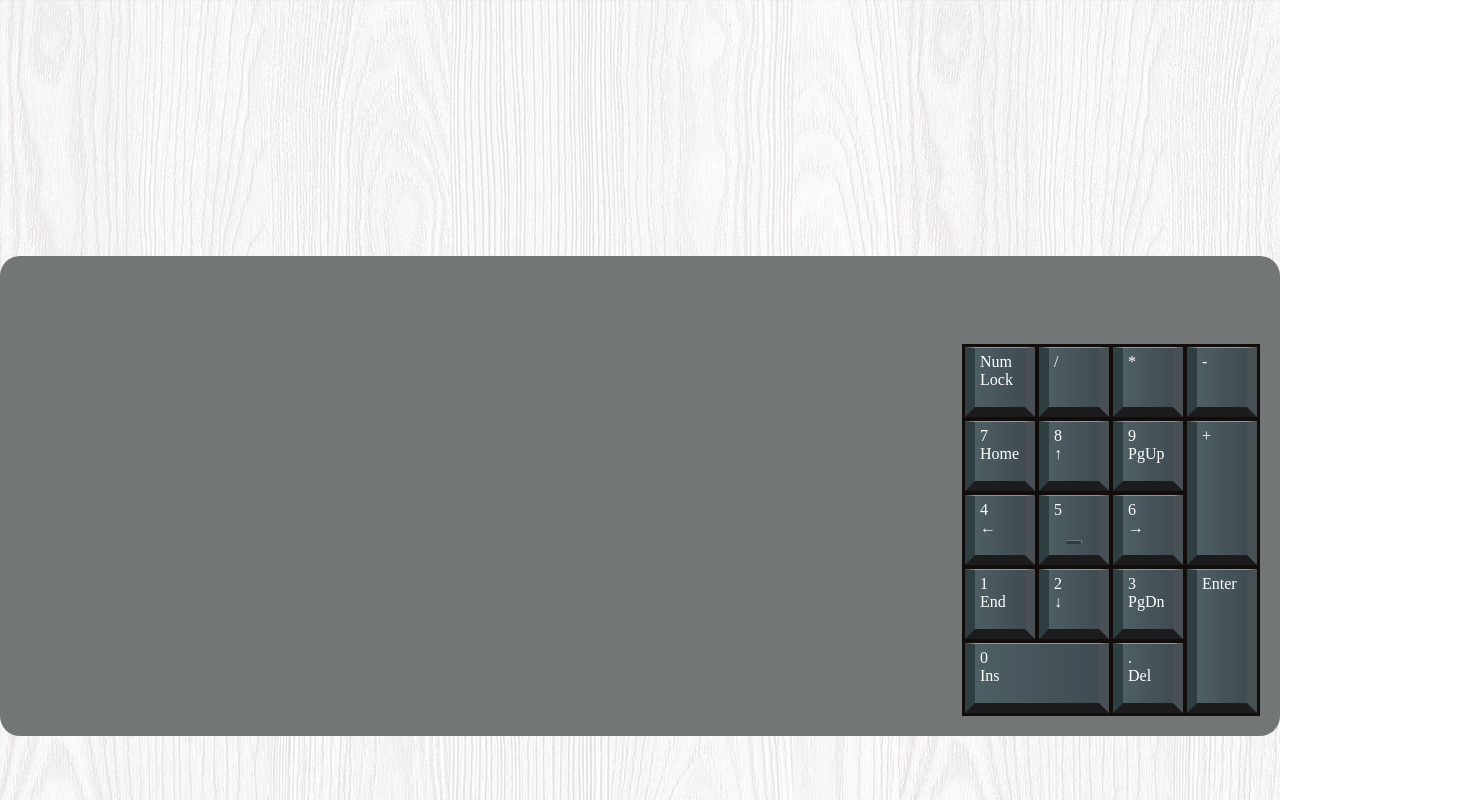
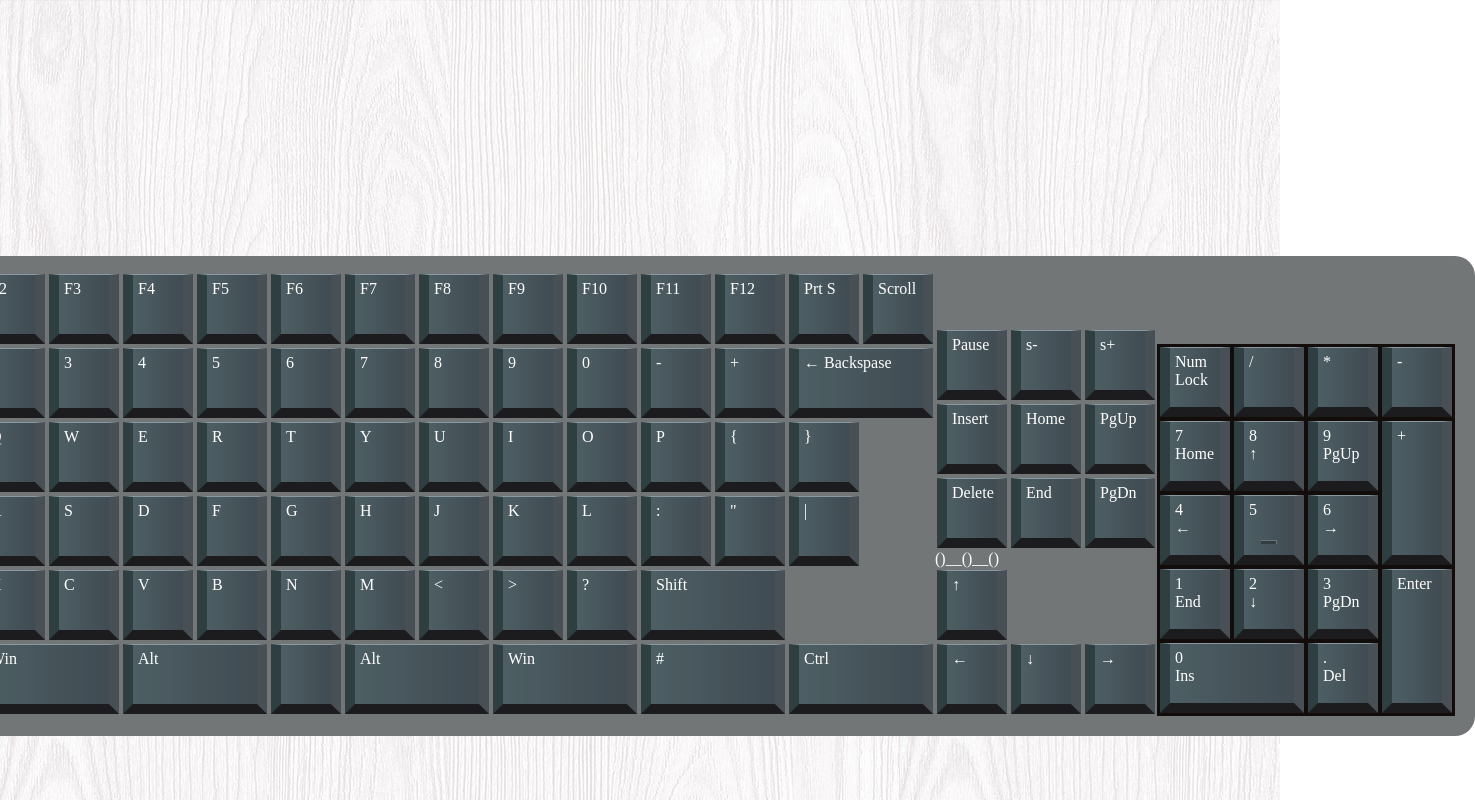
Before and after one commit to nirastor/keyboard, a plain HTML site: page index.html in a window 1280 px wide. Shown: the whole page, 1475 px wide, since content can reach past the window. Drawn offline with Linux system fonts and the light colour scheme.

Commit message:
Add files via upload

```diff
--- a/index.html
+++ b/index.html
@@ -9,47 +9,183 @@
 <body>
   <div class="table">
     <div class="keyboard">
-      <div class="keyboard-numpad numpad">
+
+      <div class="keys keyboard-section">
+        <div class="row key-row-1">
+          <div class="btn btn--half-h btn-std-w">Esc</div>
+          <div class="btn btn--half-h btn-std-w">F1</div>
+          <div class="btn btn--half-h btn-std-w">F2</div>
+          <div class="btn btn--half-h btn-std-w">F3</div>
+          <div class="btn btn--half-h btn-std-w">F4</div>
+          <div class="btn btn--half-h btn-std-w">F5</div>
+          <div class="btn btn--half-h btn-std-w">F6</div>
+          <div class="btn btn--half-h btn-std-w">F7</div>
+          <div class="btn btn--half-h btn-std-w">F8</div>
+          <div class="btn btn--half-h btn-std-w">F9</div>
+          <div class="btn btn--half-h btn-std-w">F10</div>
+          <div class="btn btn--half-h btn-std-w">F11</div>
+          <div class="btn btn--half-h btn-std-w">F12</div>
+          <div class="btn btn--half-h btn-std-w">Prt S</div>
+          <div class="btn btn--half-h btn-std-w">Scroll</div>
+        </div>
+
+        <div class="row key-row-2">
+          <div class="btn btn-std-w">Ё</div>
+          <div class="btn btn-std-w">1</div>
+          <div class="btn btn-std-w">2</div>
+          <div class="btn btn-std-w">3</div>
+          <div class="btn btn-std-w">4</div>
+          <div class="btn btn-std-w">5</div>
+          <div class="btn btn-std-w">6</div>
+          <div class="btn btn-std-w">7</div>
+          <div class="btn btn-std-w">8</div>
+          <div class="btn btn-std-w">9</div>
+          <div class="btn btn-std-w">0</div>
+          <div class="btn btn-std-w">-</div>
+          <div class="btn btn-std-w">+</div>
+          <div class="btn btn--hor btn--hor-200">← Backspase</div>
+        </div>
+
+        <div class="row key-row-3">
+          <div class="btn btn--hor btn--hor-150">Tab</div>
+          <div class="btn btn-std-w">Q</div>
+          <div class="btn btn-std-w">W</div>
+          <div class="btn btn-std-w">E</div>
+          <div class="btn btn-std-w">R</div>
+          <div class="btn btn-std-w">T</div>
+          <div class="btn btn-std-w">Y</div>
+          <div class="btn btn-std-w">U</div>
+          <div class="btn btn-std-w">I</div>
+          <div class="btn btn-std-w">O</div>
+          <div class="btn btn-std-w">P</div>
+          <div class="btn btn-std-w">{</div>
+          <div class="btn btn-std-w">}</div>
+        </div>
+
+        <div class="row key-row-4">
+          <div class="btn btn--hor btn--hor-175">Caps Lock</div>
+          <div class="btn btn-std-w">A</div>
+          <div class="btn btn-std-w">S</div>
+          <div class="btn btn-std-w">D</div>
+          <div class="btn btn-std-w">F</div>
+          <div class="btn btn-std-w">G</div>
+          <div class="btn btn-std-w">H</div>
+          <div class="btn btn-std-w">J</div>
+          <div class="btn btn-std-w">K</div>
+          <div class="btn btn-std-w">L</div>
+          <div class="btn btn-std-w">:</div>
+          <div class="btn btn-std-w">"</div>
+          <div class="btn btn-std-w">|</div>
+        </div>
+
+        <div class="row key-row-5">
+          <div class="btn btn-w-max">Shift</div>
+          <div class="btn btn-std-w">Z</div>
+          <div class="btn btn-std-w">X</div>
+          <div class="btn btn-std-w">C</div>
+          <div class="btn btn-std-w">V</div>
+          <div class="btn btn-std-w">B</div>
+          <div class="btn btn-std-w">N</div>
+          <div class="btn btn-std-w">M</div>
+          <div class="btn btn-std-w">&lt;</div>
+          <div class="btn btn-std-w">&gt;</div>
+          <div class="btn btn-std-w">?</div>
+          <div class="btn btn--hor btn--hor-275">Shift</div>
+        </div>
+
+        <div class="row key-row-6">
+          <div class="btn btn--hor btn--hor-150">Ctrl</div>
+          <div class="btn btn--hor btn--hor-125">Win</div>
+          <div class="btn btn--hor btn--hor-125">Alt</div>
+          <div class="btn btn-w-max">&nbsp;</div>
+          <div class="btn btn--hor btn--hor-125">Alt</div>
+          <div class="btn btn--hor btn--hor-125">Win</div>
+          <div class="btn btn--hor btn--hor-125">#</div>
+          <div class="btn btn--hor btn--hor-150">Ctrl</div>
+        </div>
+      </div>
+
+      <div class="middle-section">
+        <div class="middle-section-top keyboard-section">
+          <div class="row">
+            <div class="btn btn--half-h btn-std-w" id="pause">Pause</div>
+            <div class="btn btn--half-h btn-std-w" id="s-">s-</div>
+            <div class="btn btn--half-h btn-std-w" id="s+">s+</div>
+          </div>
+          <div class="row">
+            <div class="btn btn-std-w" id="insert">Insert</div>
+            <div class="btn btn-std-w" id="home">Home</div>
+            <div class="btn btn-std-w" id="pgup">PgUp</div>
+          </div>
+          <div class="row">
+            <div class="btn btn-std-w" id="delete">Delete</div>
+            <div class="btn btn-std-w" id="end">End</div>
+            <div class="btn btn-std-w" id="pgdn">PgDn</div>
+          </div>
+        </div>
+
+        <div class="middle-section-lights">
+          ()__()__()
+        </div>
+
+        <div class="middle-section-arrows">
+          <div class="row row-center">
+            <div class="keyboard-section">
+              <div class="btn btn-std-w" id="up">↑</div>
+            </div>
+          </div>
+
+          <div class="keyboard-section">
+            <div class="row">
+              <div class="btn btn-std-w" id="left">←</div>
+              <div class="btn btn-std-w" id="down">↓</div>
+              <div class="btn btn-std-w" id="right">→</div>
+            </div>
+          </div>
+        </div>
+      </div>
+
+      <div class="keyboard-section numpad">
         <div class="key-area">
 
           <div class="row">
-            <div class="btn" id="num-lock">Num Lock</div>
-            <div class="btn" id="num-slash">/</div>
-            <div class="btn" id="num-mult">*</div>
-            <div class="btn" id="num-munus">-</div>
+            <div class="btn btn-std-w" id="num-lock">Num Lock</div>
+            <div class="btn btn-std-w" id="num-slash">/</div>
+            <div class="btn btn-std-w" id="num-mult">*</div>
+            <div class="btn btn-std-w" id="num-munus">-</div>
           </div>
 
           <div class="row">
             <div class="wrapper">
               <div class="row">
-                <div class="btn" id="num-7">
+                <div class="btn btn-std-w" id="num-7">
                   <div class="num-btn__digit">7</div>
                   <div class="num-btm__text">Home</div>
                 </div>
 
-                <div class="btn" id="num-8">
+                <div class="btn btn-std-w" id="num-8">
                   <div class="num-btn__digit">8</div>
                   <div class="num-btm__text">↑</div>
                 </div>
 
-                <div class="btn" id="num-9">
+                <div class="btn btn-std-w" id="num-9">
                   <div class="num-btn__digit">9</div>
                   <div class="num-btm__text">PgUp</div>
                 </div>
               </div>
 
               <div class="row">
-                <div class="btn" id="num-4">
+                <div class="btn btn-std-w" id="num-4">
                   <div class="num-btn__digit">4</div>
                   <div class="num-btm__text">←</div>
                 </div>
 
 
-                <div class="btn" id="num-5">
+                <div class="btn btn-std-w" id="num-5">
                   <div class="num-btn__digit">5</div>
                 </div>
 
-                <div class="btn" id="num-6">
+                <div class="btn btn-std-w" id="num-6">
                   <div class="num-btn__digit">6</div>
                   <div class="num-btm__text">→</div>
                 </div>
@@ -57,42 +193,42 @@
               </div>
             </div>
 
-            <div class="btn btn--ver" id="num-plus">+</div>
+            <div class="btn btn--ver btn-std-w" id="num-plus">+</div>
           </div>
 
           <div class="row">
             <div class="wrapper">
               <div class="row">
-                <div class="btn" id="num-1">
+                <div class="btn btn-std-w" id="num-1">
                   <div class="num-btn__digit">1</div>
                   <div class="num-btm__text">End</div>
                 </div>
 
-                <div class="btn" id="num-2">
+                <div class="btn btn-std-w" id="num-2">
                   <div class="num-btn__digit">2</div>
                   <div class="num-btm__text">↓</div>
                 </div>
 
-                <div class="btn" id="num-3">
+                <div class="btn btn-std-w" id="num-3">
                   <div class="num-btn__digit">3</div>
                   <div class="num-btm__text">PgDn</div>
                 </div>
               </div>
 
               <div class="row">
-                <div class="btn btn--hor" id="num-0">
+                <div class="btn btn--hor btn--hor-200" id="num-0">
                   <div class="num-btn__digit">0</div>
                   <div class="num-btm__text">Ins</div>
                 </div>
 
-                <div class="btn" id="num-dot">
+                <div class="btn btn-std-w" id="num-dot">
                   <div class="num-btn__digit">.</div>
                   <div class="num-btm__text">Del</div>
                 </div>
               </div>
             </div>
 
-            <div class="btn btn--ver" id="num-enter">Enter</div>
+            <div class="btn btn--ver btn-std-w" id="num-enter">Enter</div>
           </div>
         </div>
       </div>
```
